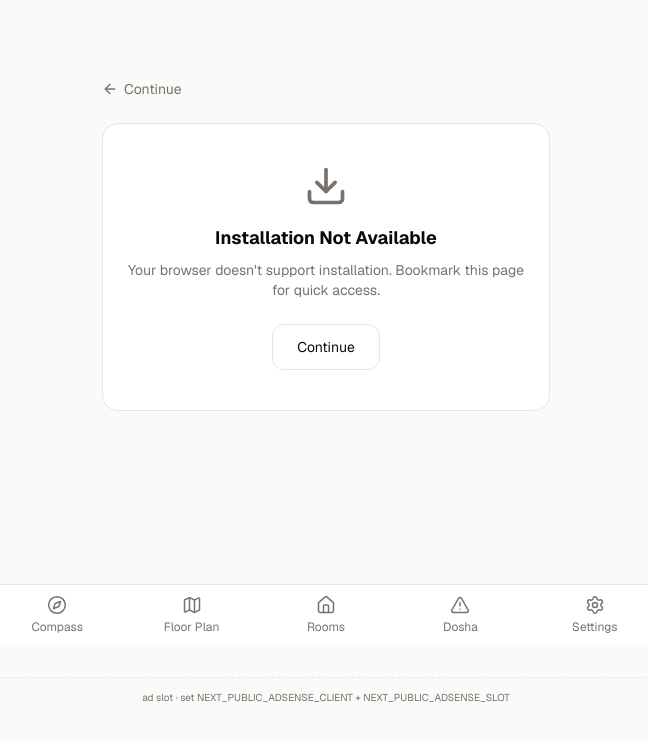
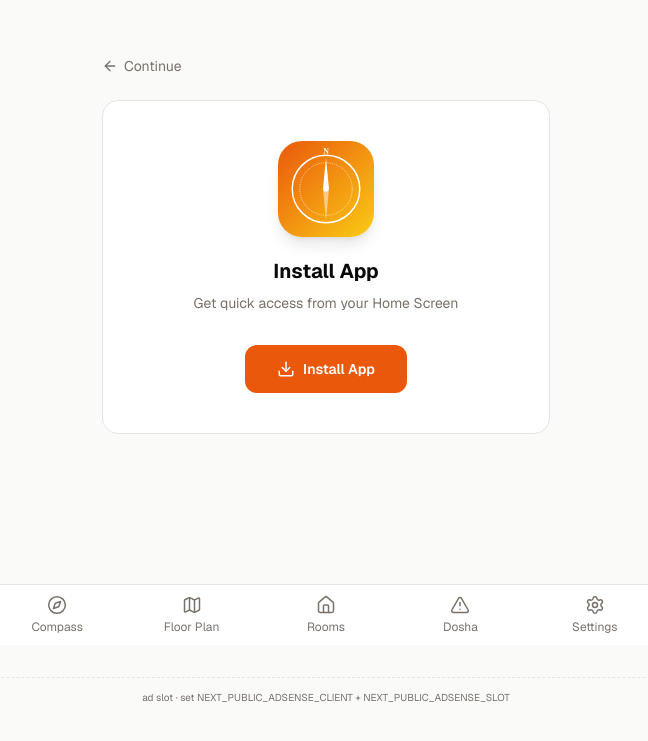
Before and after one commit to HimanshuSrma/Vastu, a Next.js app: page /en/install in a window 1280 px wide. Shown: the part 155-896 px from the top of the page, without its empty margins (314-962 px from the left). Built offline with nearby package versions, Linux system fonts and the light colour scheme.

Commit message:
moved to "/install"

```diff
--- a/src/components/InstallView.tsx
+++ b/src/components/InstallView.tsx
@@ -52,6 +52,7 @@ function PhaseRouter() {
   switch (phase) {
     case "idle":
     case "available":
+    case "unavailable":
       return <InstallCta />;
     case "prompting":
       return <Prompting />;
@@ -61,8 +62,6 @@ function PhaseRouter() {
       return <SuccessView />;
     case "dismissed":
       return <DismissedView />;
-    case "unavailable":
-      return <UnavailableView />;
     default:
       return <InstallCta />;
   }
@@ -70,6 +69,8 @@ function PhaseRouter() {
 
 function InstallCta() {
   const t = useTranslations("install");
+  const phase = usePwaStore((s) => s.phase);
+  const isUnavailable = phase === "unavailable";
 
   return (
     <div className="flex flex-col items-center rounded-2xl border bg-[var(--card)] px-6 py-10">
@@ -82,15 +83,17 @@ function InstallCta() {
       />
       <h1 className="text-xl font-bold">{t("title")}</h1>
       <p className="mt-2 text-center text-sm text-[var(--muted)]">
-        {t("description")}
+        {isUnavailable ? t("unavailableMessage") : t("description")}
       </p>
+      {!isUnavailable && (
         <button
-        onClick={() => requestInstall()}
+          onClick={() => requestInstall({ inline: true })}
           className="mt-8 flex items-center gap-2 rounded-xl bg-[var(--accent)] px-8 py-3.5 text-sm font-semibold text-[var(--accent-fg)]"
         >
           <Download size={18} />
           {t("installButton")}
         </button>
+      )}
     </div>
   );
 }
@@ -343,23 +346,3 @@ function AlreadyInstalled() {
     </div>
   );
 }
-
-function UnavailableView() {
-  const t = useTranslations("install");
-
-  return (
-    <div className="flex flex-col items-center rounded-2xl border bg-[var(--card)] px-6 py-10">
-      <Download size={44} className="text-[var(--muted)]" />
-      <h1 className="mt-4 text-lg font-bold">{t("unavailableTitle")}</h1>
-      <p className="mt-2 text-center text-sm text-[var(--muted)]">
-        {t("unavailableMessage")}
-      </p>
-      <Link
-        href="/"
-        className="mt-6 rounded-xl border px-6 py-3 text-sm"
-      >
-        {t("continue")}
-      </Link>
-    </div>
-  );
-}
--- a/src/components/SWRegister.tsx
+++ b/src/components/SWRegister.tsx
@@ -7,7 +7,7 @@ export function SWRegister() {
   useEffect(() => {
     if (typeof window === "undefined") return;
 
-    if ("serviceWorker" in navigator && process.env.NODE_ENV === "production") {
+    if ("serviceWorker" in navigator) {
       navigator.serviceWorker.register("/sw.js").catch(() => {});
     }
 
--- a/src/lib/pwa-install.ts
+++ b/src/lib/pwa-install.ts
@@ -148,19 +148,20 @@ export function initPwaInstall() {
     if (usePwaStore.getState().phase === "idle") {
       usePwaStore.setState({ phase: "unavailable" });
     }
-  }, 3000);
+  }, 15000);
 }
 
-export async function requestInstall() {
+export async function requestInstall(options: { inline?: boolean } = {}) {
   const { platform } = usePwaStore.getState();
+  const dialog = !options.inline;
 
   if (platform === "ios") {
-    usePwaStore.setState({ phase: "instructions", dialogOpen: true });
+    usePwaStore.setState({ phase: "instructions", dialogOpen: dialog });
     return;
   }
 
   if (!deferredPrompt) {
-    usePwaStore.setState({ phase: "unavailable", dialogOpen: true });
+    usePwaStore.setState({ phase: "unavailable", dialogOpen: dialog });
     return;
   }
 
@@ -173,13 +174,13 @@ export async function requestInstall() {
       usePwaStore.setState({
         phase: "countdown",
         countdown: 10,
-        dialogOpen: true,
+        dialogOpen: dialog,
       });
     } else {
-      usePwaStore.setState({ phase: "dismissed", dialogOpen: true });
+      usePwaStore.setState({ phase: "dismissed", dialogOpen: dialog });
     }
   } catch {
-    usePwaStore.setState({ phase: "unavailable", dialogOpen: true });
+    usePwaStore.setState({ phase: "unavailable", dialogOpen: dialog });
   }
 }
 
```
Lines whose indentation alone changed are shown as unchanged.
